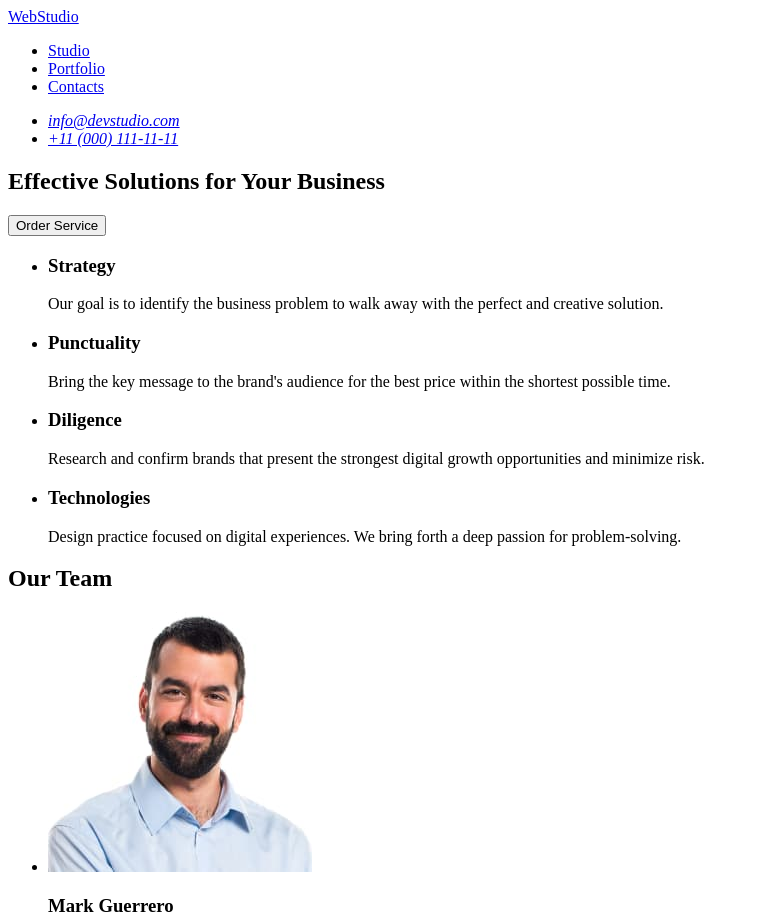
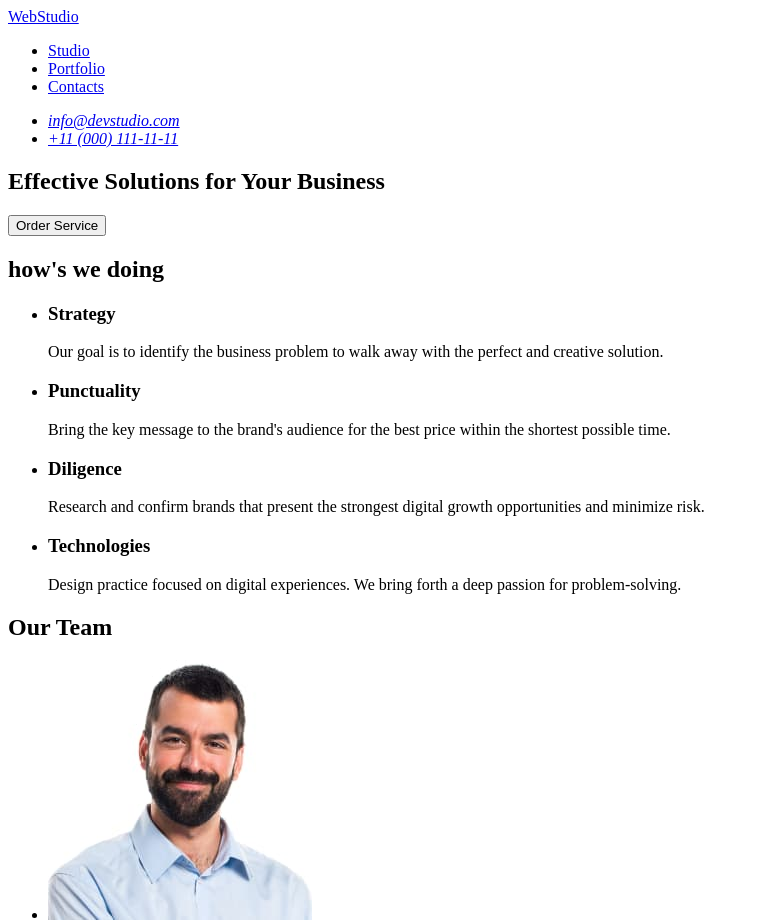
Before and after one commit to OskarSmura/goit-markup-hw-01, a plain HTML site: page index.html in a window 1280 px wide. Shown: the top 923 px of the page, without its empty margins (0-759 px from the left). Drawn offline with Linux system fonts and the light colour scheme.

Commit message:
Update index.html

```diff
--- a/index.html
+++ b/index.html
@@ -29,6 +29,7 @@
       <button type="button" onclick="myFunction()">Order Service</button>
     </section>
     <section>
+      <h2>how's we doing</h2>
       <ul>
         <li><h3>Strategy</h3>
       <p>Our goal is to identify the business problem to walk away with the perfect and creative solution.</p>
```
